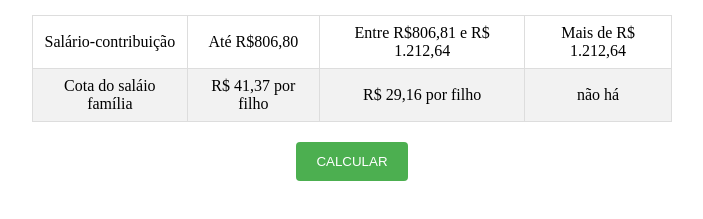
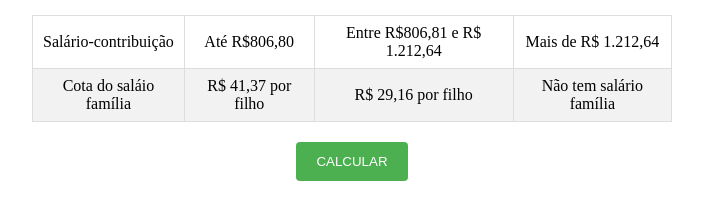
Before and after one commit to analisti/SalarioFamilia, a plain HTML site: page SalarioFamilia/index.html in a window 1280 px wide. Shown: the part 349-568 px from the top of the page, without its empty margins (288-991 px from the left). Drawn offline with Linux system fonts and the light colour scheme.

Commit message:
Update
Atualizei o <td> e add um comentário

```diff
--- a/SalarioFamilia/index.html
+++ b/SalarioFamilia/index.html
@@ -11,6 +11,7 @@
 
 <body>
     <main>
+        <!-- BANNER -->
         <div id="logo">
             <img src="salario-familia.jpg" alt="">
         </div>
@@ -38,7 +39,7 @@
                         <td>Cota do saláio família</td>
                         <td>R$ 41,37 por filho</td>
                         <td>R$ 29,16 por filho</td>
-                        <td>não há</td>
+                        <td>Não tem salário família</td>
                     </tr>
                 </tbody>
             </table>
```
